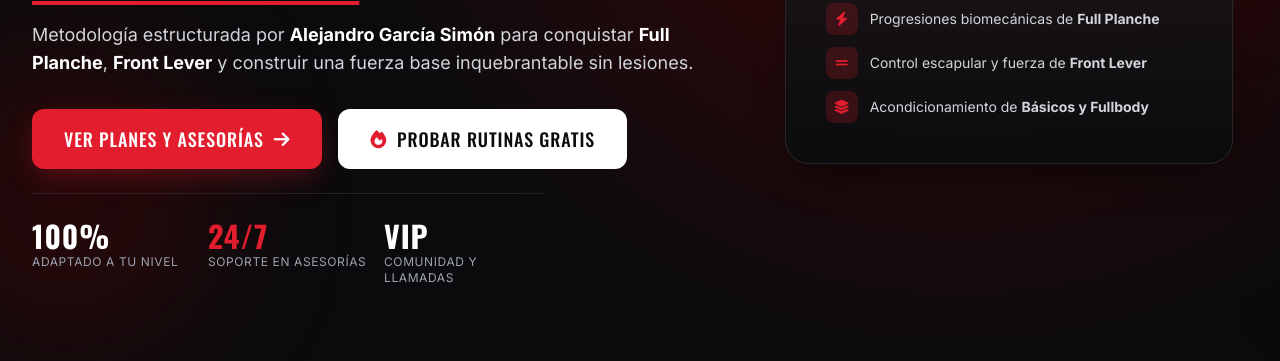
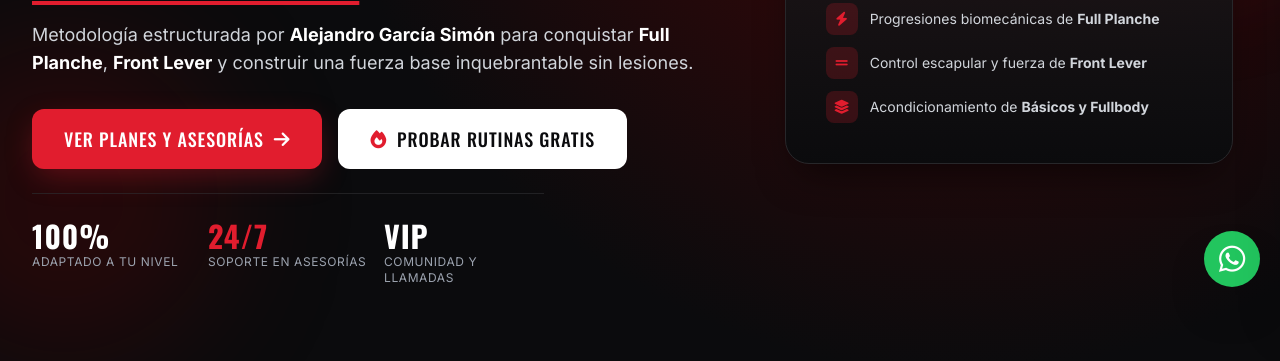
Before and after one commit to aleexgs08/agscalisthenics08, a plain HTML site: page index.html in a window 1280 px wide. Shown: the part 493-854 px from the top of the page. Drawn offline with nearby package versions, Linux system fonts and the light colour scheme.

Commit message:
Replace index.html with the new version (6b08412cef1ad22d4c819483)

```diff
--- a/index.html
+++ b/index.html
@@ -783,7 +783,15 @@
     </aside>
 
     <!-- Notificación Toast Flotante (Sin usar alert()) -->
-    <!-- ===== LOGIN / REGISTRO ===== -->
+
+<!-- Botón flotante WhatsApp -->
+<a href="https://wa.me/34695755238?text=Hola%20Alejandro%2C%20quiero%20informaci%C3%B3n%20sobre%20AGS%20Calisthenics"
+   target="_blank" rel="noopener" aria-label="Escríbeme por WhatsApp"
+   class="fixed bottom-5 right-5 z-40 w-14 h-14 rounded-full bg-green-500 hover:bg-green-600 text-white flex items-center justify-center text-3xl shadow-2xl transition-transform hover:scale-110">
+  <i class="fa-brands fa-whatsapp"></i>
+</a>
+
+   <!-- ===== LOGIN / REGISTRO ===== -->
     <div id="auth-modal" class="fixed inset-0 z-[60] hidden items-center justify-center p-4 bg-black/80 backdrop-blur-sm" onclick="if(event.target===this)closeAuth()">
         <div class="w-full max-w-md bg-ags-dark text-white rounded-2xl border border-ags-grayDark shadow-dark-card overflow-hidden">
             <div class="flex items-center justify-between px-6 pt-5 pb-3 border-b-4 border-ags-red">
@@ -1544,6 +1552,9 @@ Total estimado: ${totalPrice}€`;
             document.getElementById('confirmation-summary-box').textContent = summaryText;
 	    enviarSolicitudPorEmail(name, contact, summaryText);
 
+const waUrl = 'https://wa.me/34695755238?text=' + encodeURIComponent(summaryText);document.getElementById('confirmation-details').innerHTML += ' <a href="' + waUrl + '" target="_blank" rel="noopener" class="inline-flex items-center gap-2 mt-3 bg-green-500 hover:bg-green-600 text-white font-semibold px-4 py-2 rounded-lg"><i class="fa-brands fa-whatsapp"></i> Enviar por WhatsApp</a>';
+window.open(waUrl, '_blank');
+
             document.getElementById('checkout-form').classList.add('hidden');
             document.getElementById('order-confirmation').classList.remove('hidden');
         }
```
